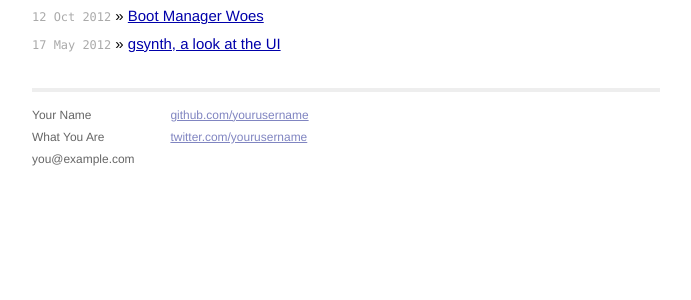
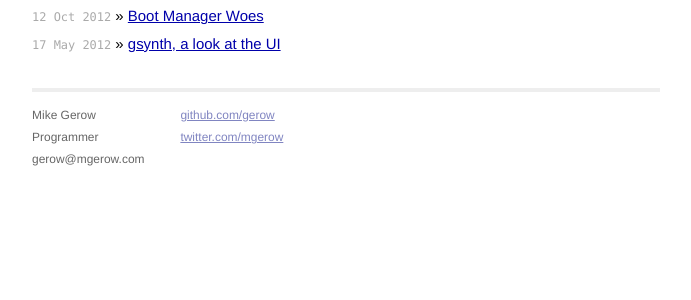
Before and after one commit to gerow/old-blog, a Jekyll site: the page built from index.html, in a window 1280 px wide. Shown: the part 456-756 px from the top of the page, without its empty margins (294-985 px from the left). Built offline with Jekyll 4.4.1, drawn with Linux system fonts in a browser that asks for light colours; Markdown is read by kramdown in place of the engine named in the settings.

Commit message:
added my name to the default layout stuff YAY

```diff
--- a/_layouts/default.html
+++ b/_layouts/default.html
@@ -26,15 +26,15 @@
           <div class="footer">
             <div class="contact">
               <p>
-                Your Name<br />
-                What You Are<br />
-                you@example.com
+                Mike Gerow<br />
+                Programmer<br />
+		gerow@mgerow.com
               </p>
             </div>
             <div class="contact">
               <p>
-                <a href="https://github.com/yourusername">github.com/yourusername</a><br />
-                <a href="https://twitter.com/yourusername">twitter.com/yourusername</a><br />
+                <a href="https://github.com/gerow">github.com/gerow</a><br />
+                <a href="https://twitter.com/mgerow">twitter.com/mgerow</a><br />
               </p>
             </div>
           </div>
```
